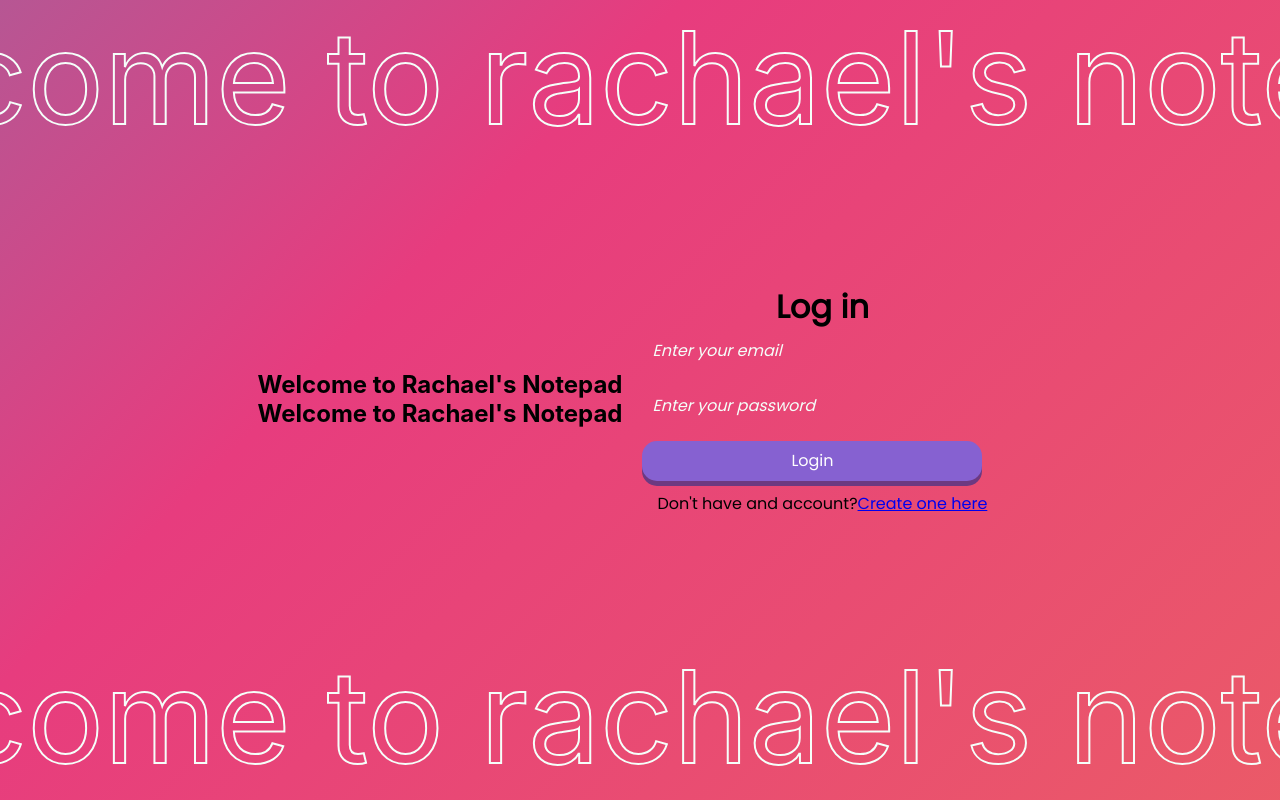
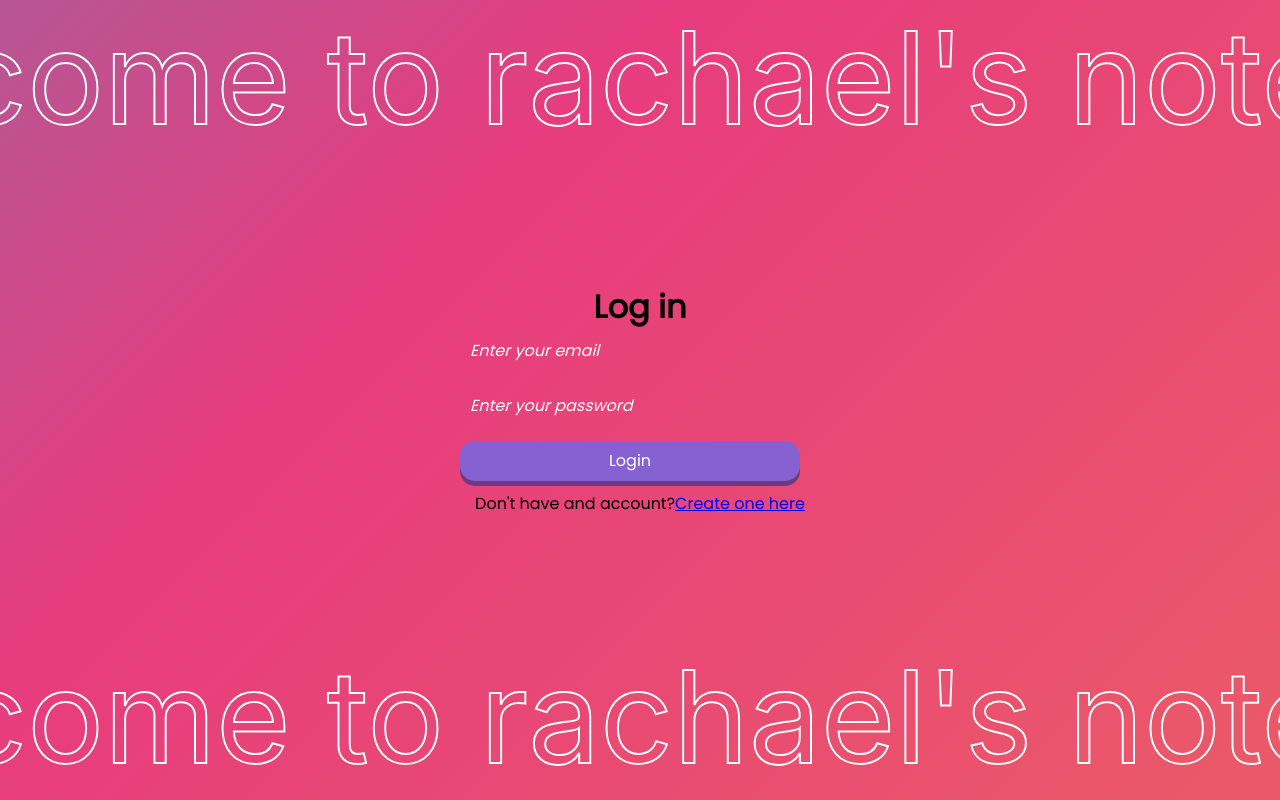
Before and after one commit to RachaelSMathew/notepad-rachael, a React (Create React App) app: page /login in a window 1280 px wide. Built offline with nearby package versions, Linux system fonts and the light colour scheme; no server answers.

Commit message:
Update Login.js

```diff
--- a/src/Login.js
+++ b/src/Login.js
@@ -46,10 +46,6 @@ function Login(){
       </div>
     </div>
     <div className='center'>
-      <div className="welcome-text">
-      <h2>Welcome to Rachael's Notepad</h2>
-      <h2>Welcome to Rachael's Notepad</h2>
-      </div>
       <div className='auth'>
         <h1>Log in</h1>
         {error && <div className='auth__error'>{error}</div>}
```
